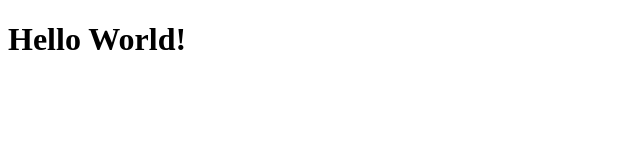
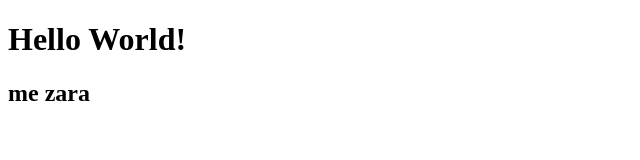
Before and after one commit to ZaraAmirr/bootCamp2020, a plain HTML site: page index.html in a window 1280 px wide. Shown: the whole page, without its empty margins (0-640 px from the left). Drawn offline with Linux system fonts and the light colour scheme.

Commit message:
comit changes

```diff
--- a/index.html
+++ b/index.html
@@ -9,6 +9,7 @@
 <body>
 
 <h1>Hello World!</h1>
+<h2>me zara</h2>
 
 </body>
 </html>
```
Also changed, not shown: 1 other file.
